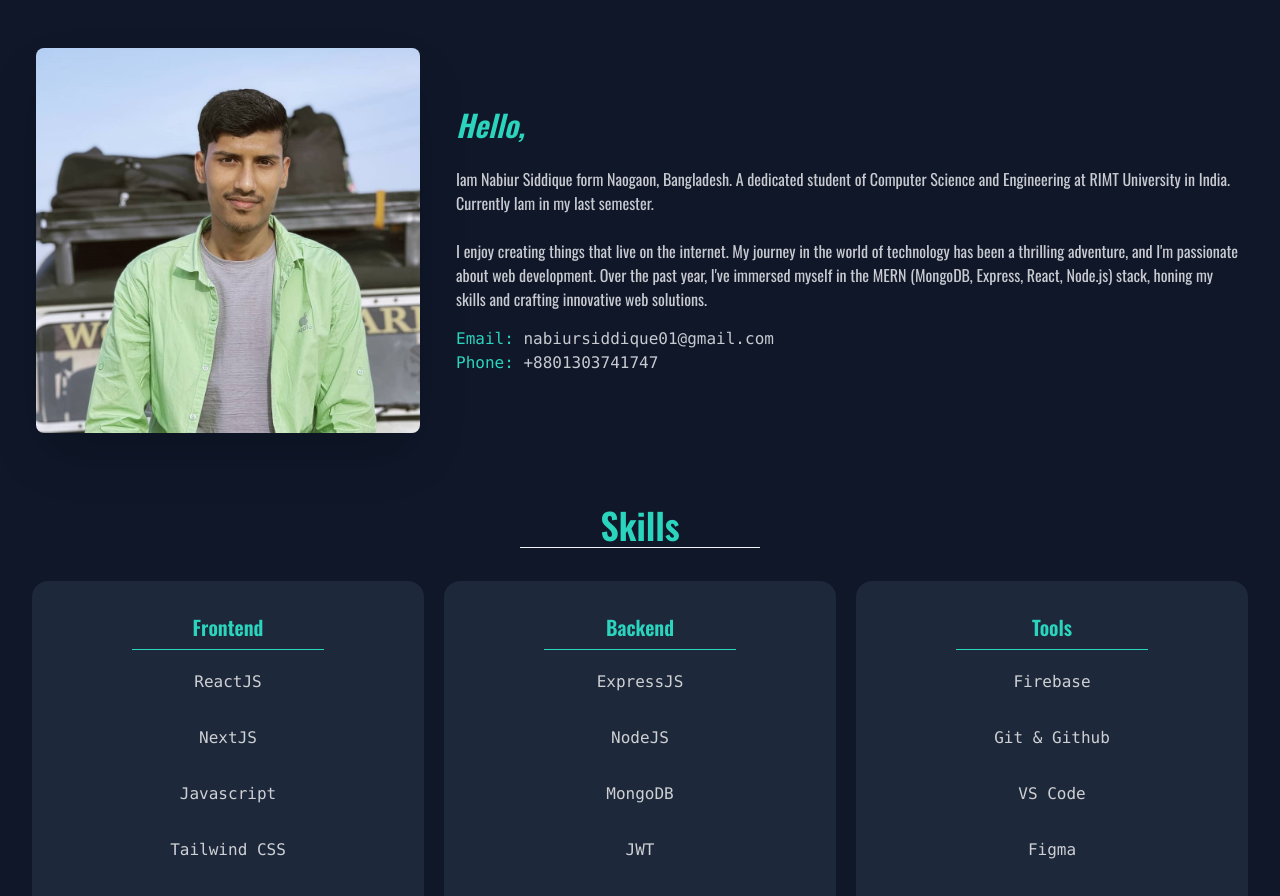
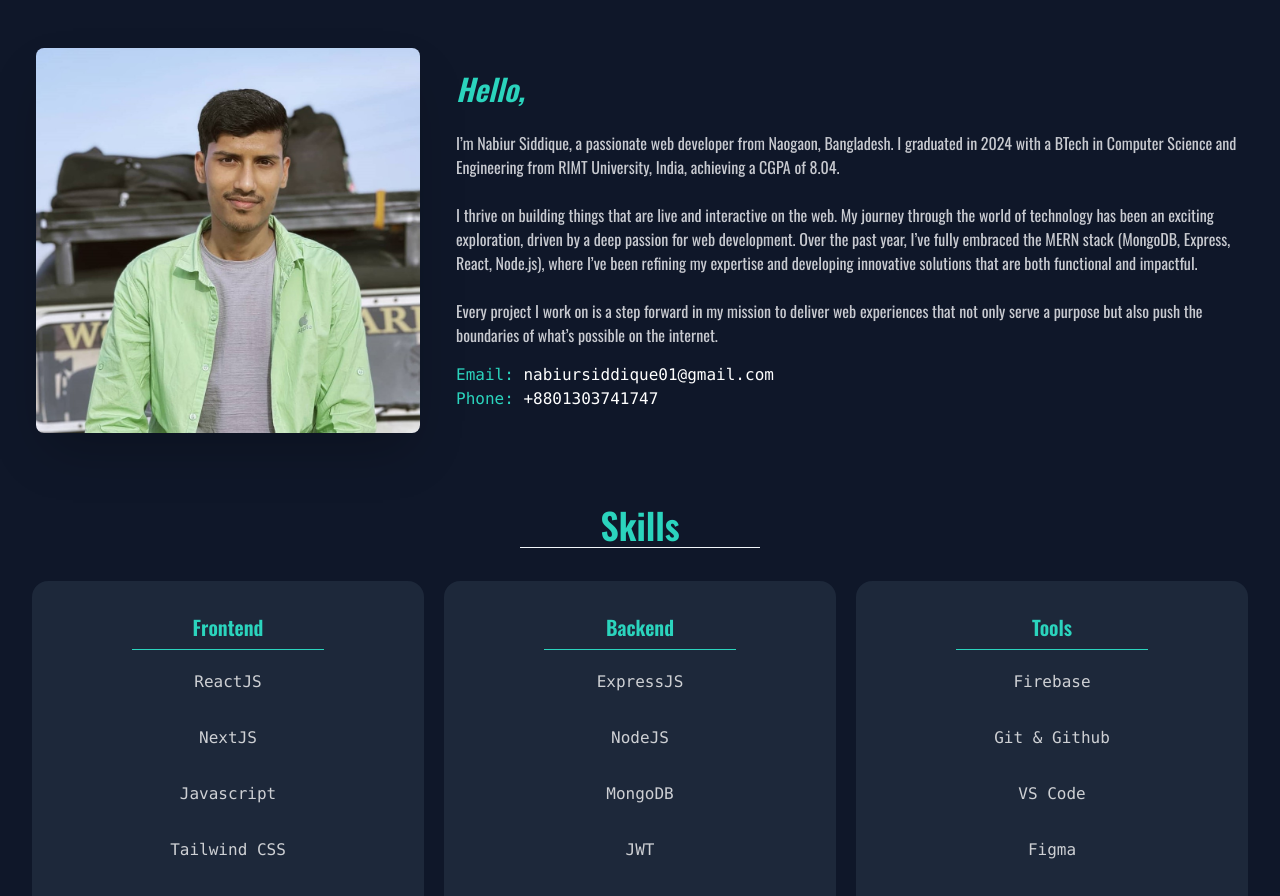
Before and after one commit to nabiursiddique/My-Portfolio-website, a React (Vite) app: page / in a window 1280 px wide. Shown: the part 720-1616 px from the top of the page. Built offline with nearby package versions, Linux system fonts and the light colour scheme.

Commit message:
About me section is edited

```diff
--- a/src/components/About/About.jsx
+++ b/src/components/About/About.jsx
@@ -47,10 +47,13 @@ const About = () => {
                             transition={{ duration: 1, delay: 0.7 }}
                             viewport={{ once: true }}
                         >
-                            Iam Nabiur Siddique form Naogaon, Bangladesh. A dedicated student of Computer Science and Engineering at RIMT University in India. Currently Iam in my last semester.
+                            I’m Nabiur Siddique, a passionate web developer from Naogaon, Bangladesh. I graduated in 2024 with a BTech in Computer Science and Engineering from RIMT University, India, achieving a CGPA of 8.04.
                             <br />
                             <br />
-                            I enjoy creating things that live on the internet. My journey in the world of technology has been a thrilling adventure, and I'm passionate about web development. Over the past year, I've immersed myself in the MERN (MongoDB, Express, React, Node.js) stack, honing my skills and crafting innovative web solutions.
+                            I thrive on building things that are live and interactive on the web. My journey through the world of technology has been an exciting exploration, driven by a deep passion for web development. Over the past year, I’ve fully embraced the MERN stack (MongoDB, Express, React, Node.js), where I’ve been refining my expertise and developing innovative solutions that are both functional and impactful.
+                            <br />
+                            <br />
+                            Every project I work on is a step forward in my mission to deliver web experiences that not only serve a purpose but also push the boundaries of what’s possible on the internet.
                         </motion.p>
                         <div className='pt-4'>
                             <motion.p
@@ -58,7 +61,7 @@ const About = () => {
                                 whileInView={{ y: 0, opacity: 1 }}
                                 transition={{ duration: 1, delay: 0.8 }}
                                 viewport={{ once: true }}
-                                className='font-mono'>
+                                className='font-mono text-white'>
                                 <span className='text-success'>Email: </span>nabiursiddique01@gmail.com
                             </motion.p>
                             <motion.p
@@ -66,7 +69,7 @@ const About = () => {
                                 whileInView={{ y: 0, opacity: 1 }}
                                 transition={{ duration: 1, delay: 0.9 }}
                                 viewport={{ once: true }}
-                                className='font-mono'>
+                                className='font-mono text-white'>
                                 <span className='text-success'>Phone: </span>
                                 +8801303741747
                             </motion.p>
```
